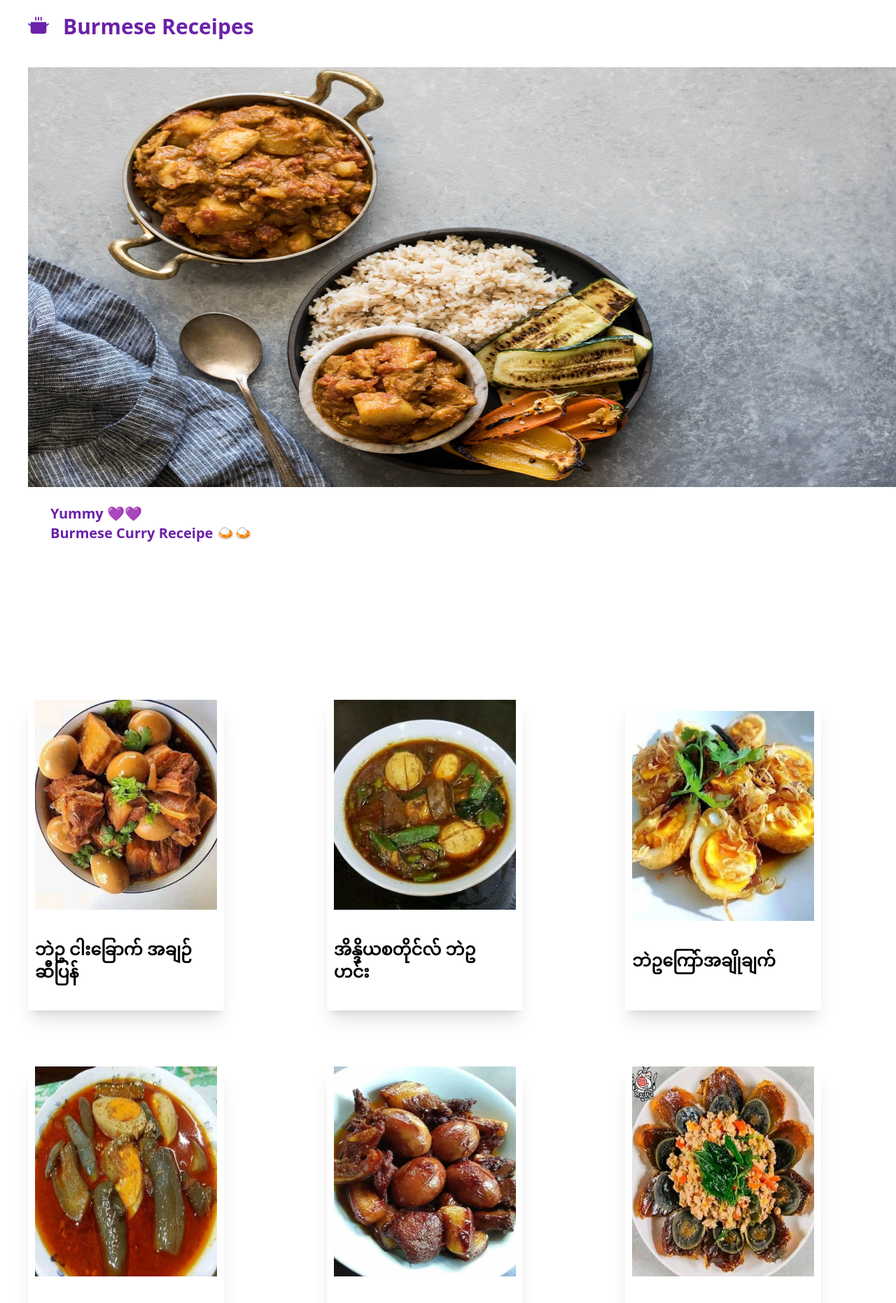
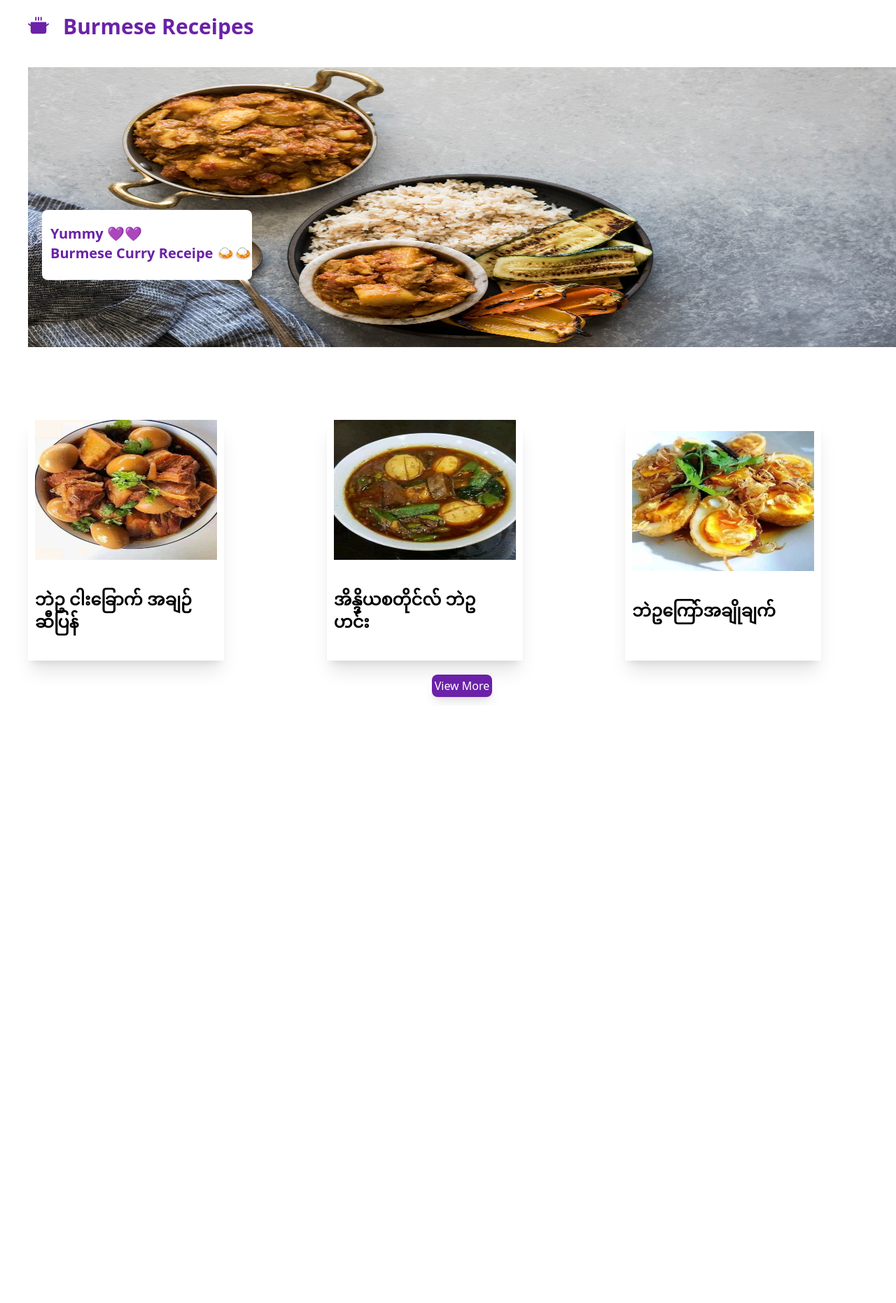
Before and after one commit to Hanna1997-del/burmese-receipe, a Next.js app: page / in a window 1280 px wide. Shown: the top 1862 px of the page at 70% size. After the commit the page ends 1008 px from the top, so only its background shows below. Built offline with nearby package versions, Linux system fonts and the light colour scheme.

Commit message:
fix Ui design

```diff
--- a/src/components/banner.tsx
+++ b/src/components/banner.tsx
@@ -4,9 +4,9 @@ interface BannerProps {
 
 const Banner: React.FC<BannerProps> = () => {
     return (
-        <div className="w-screen h-screen mt-10">
-           <div className="max-w-[1240px] h-full relative">
-            <img src={"/images/BurmeseCurry.jpg"} className="w-full h-[600px]" alt="banner" />
+        <div className="w-screen h-[400px] mt-10">
+           <div className="max-w-[1240px] max-h-[500px] relative">
+            <img src={"/images/BurmeseCurry.jpg"} className="w-full max-h-[400px]" alt="banner" />
 
             <div className="absolute pt-5 pl-3 w-[300px] h-[100px] font-bold text-xl text-purple-800 bg-white bottom-24 left-5 rounded-lg">
                <h1>Yummy 💜💜</h1>
--- a/src/pages/Receipe/[Name].tsx
+++ b/src/pages/Receipe/[Name].tsx
@@ -23,10 +23,17 @@ export default function Category() {
            </div>
 
            <div className='w-1/2 flex flex-col gap-8'>
+            <h1  className='text-2xl font-bold '>Menu Name</h1>
            <h1 className='text-2xl font-bold text-purple-800'>{receipe?.Name}</h1>
-           <h1 className='font-bold'>{receipe?.Ingredients}</h1>
-           <h1 className='font-bold'>{receipe?.CookingInstructions}</h1>
-           <h1>{receipe?.UserType}</h1>
+           <h1 className='text-2xl font-bold'>Ingredients</h1>
+           <h1 className='font-bold text-purple-800'>{receipe?.Ingredients}</h1>
+           <h1 className='text-2xl font-bold'>How to Cook</h1>
+           <h1 className='font-bold text-purple-800'>{receipe?.CookingInstructions}</h1>
+           <h1 className='text-2xl font-bold'>Menu Type</h1>
+          {receipe?.UserType === "001"?
+          (<h1  className='font-bold text-purple-800'>Meat Eater</h1>):
+          (<h1  className='font-bold text-purple-800'>Vegetable Eater</h1>)}
+
            </div>
 
 
--- a/src/pages/Receipe/index.tsx
+++ b/src/pages/Receipe/index.tsx
@@ -1,22 +1,30 @@
 
 import Link from "next/link";
 import { Receipes } from "../api/json/BurmeseRecipe ";
+import { useState } from "react";
 
 interface ReceipeProps {
 
 }
 
 const Receipe:React.FC<ReceipeProps> = () => {
+    const[visible,setVisible] = useState(3)
+
+    const moreclick = () => {
+        setVisible((preValue)=> preValue+3)
+    }
+
 
     return (
+        <>
         <div className=" grid grid-cols-3 gap-10 mt-16">
-        {Receipes.map((receipe, index)=>(
+        {Receipes.slice(0,visible).map((receipe, index)=>(
          <div className="flex gap-5 max-w-[280px] max-h-[500px]  justify-center items-center mt-10 shadow-xl"  key={index}>
 
 
              <Link href={`/Receipe/${receipe.Name}`}>
                  <img src={`/images/${receipe.Name}.jpg`}
-             className=" w-[260px] h-[300px]  "
+             className=" w-[260px] h-[200px]  "
              alt={receipe.Name}  />
                  <h1 className="font-bold text-2xl py-10 w-[250px]">{receipe.Name}</h1>
              </Link>
@@ -26,7 +34,13 @@ const Receipe:React.FC<ReceipeProps> = () => {
          </div>
 
         ))}
+
+
      </div>
+     <div  className="flex justify-center items-center mt-5 mb-3 ">
+     <button className="bg-purple-800 shadow-lg py-1 px-1 text-white rounded-lg" onClick={moreclick}>View More</button>
+     </div>
+     </>
       );
 }
 
--- a/src/pages/index.tsx
+++ b/src/pages/index.tsx
@@ -8,6 +8,7 @@ import Banner from "@/components/banner";
 const inter = Inter({ subsets: ["latin"] });
 
 export default function Home() {
+
   return (
    <main className="w-[1240px] h-full  ml-10 mt-5">
     <div className="flex  items-center  gap-5 text-purple-800 ">
```
